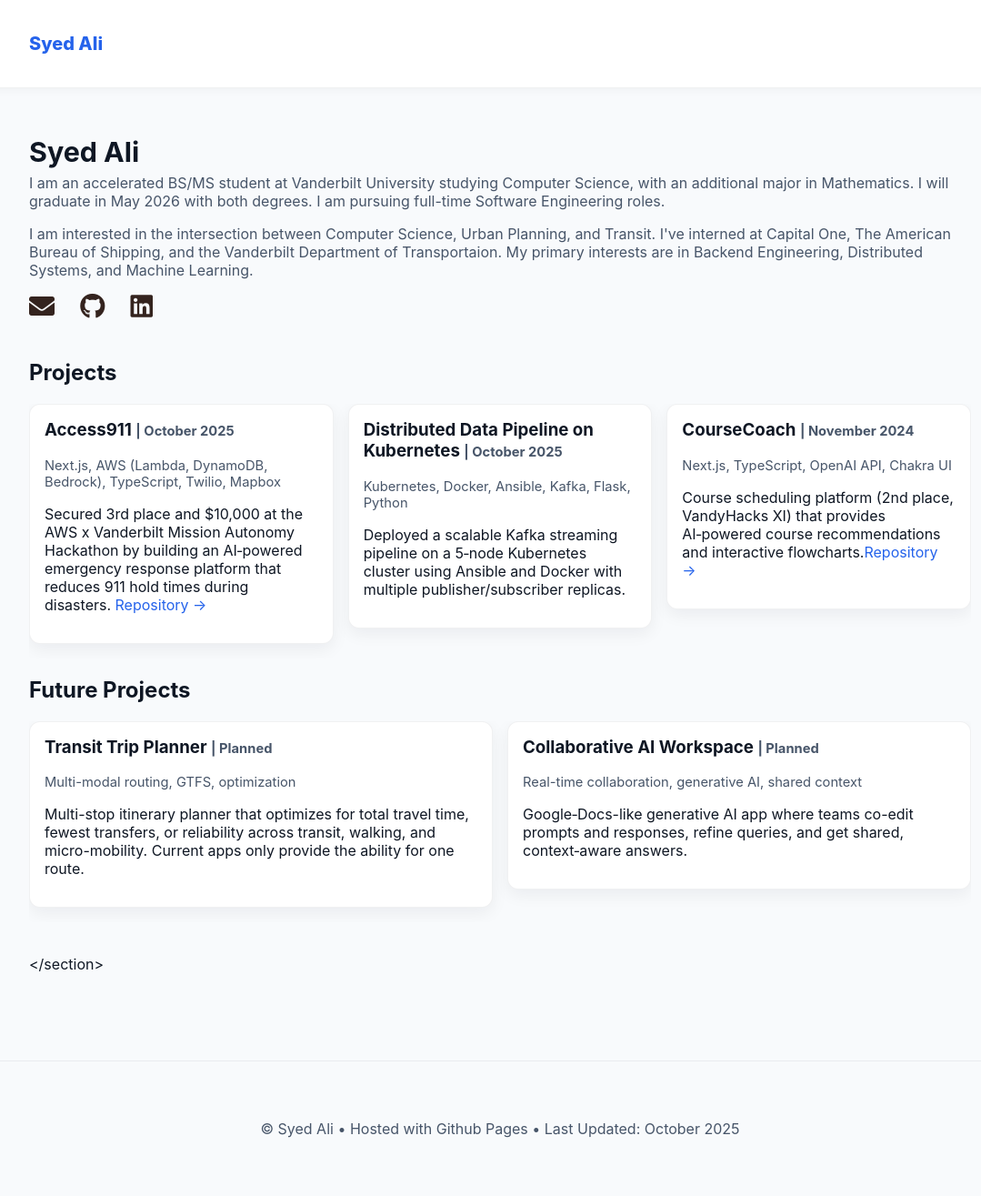
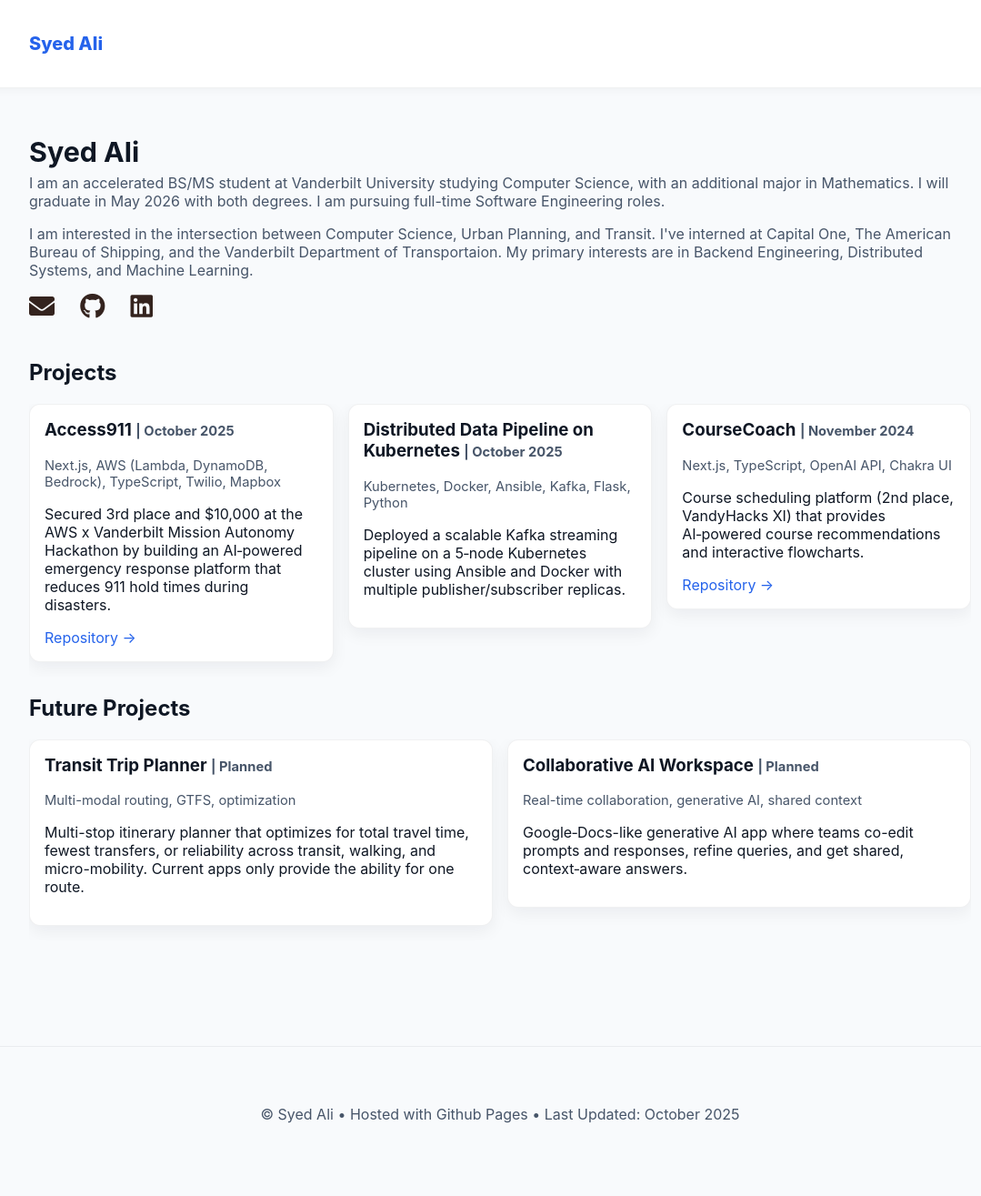
Before and after one commit to SySyAli/SySyAli.github.io, a Jekyll site: the page built from index.md, in a window 1280 px wide. Shown: the whole page at 91% size, without its empty margins (90-1169 px from the left). Built offline with Jekyll 4.4.1, drawn with Linux system fonts in a browser that asks for light colours.

Commit message:
more changes

```diff
--- a/index.md
+++ b/index.md
@@ -25,7 +25,8 @@ title: Syed Ali
   <article class="card">
         <h3>Access911 <small class="meta">| October 2025</small></h3>
         <p class="meta">Next.js, AWS (Lambda, DynamoDB, Bedrock), TypeScript, Twilio, Mapbox</p>
-    <p>Secured 3rd place and $10,000 at the AWS x Vanderbilt Mission Autonomy Hackathon by building an AI‑powered emergency response platform that reduces 911 hold times during disasters. <a class="link" href="https://github.com/SySyAli/access911">Repository →</a></p>
+    <p>Secured 3rd place and $10,000 at the AWS x Vanderbilt Mission Autonomy Hackathon by building an AI‑powered emergency response platform that reduces 911 hold times during disasters. </p>
+    <a class="link" href="https://github.com/SySyAli/access911">Repository →</a>
     </article>
 
   <article class="card">
@@ -37,7 +38,8 @@ title: Syed Ali
   <article class="card">
         <h3>CourseCoach <small class="meta">| November 2024</small></h3>
         <p class="meta">Next.js, TypeScript, OpenAI API, Chakra UI</p>
-        <p>Course scheduling platform (2nd place, VandyHacks XI) that provides AI‑powered course recommendations and interactive flowcharts.<a class="link" href="https://github.com/SySyAli/course_coach">Repository →</a></p>
+        <p>Course scheduling platform (2nd place, VandyHacks XI) that provides AI‑powered course recommendations and interactive flowcharts.</p>
+        <a class="link" href="https://github.com/SySyAli/course_coach">Repository →</a>
     </article>
 
   </div>
@@ -56,6 +58,3 @@ title: Syed Ali
     </article>
   </div>
 </section>
-
-
-</section>
```
